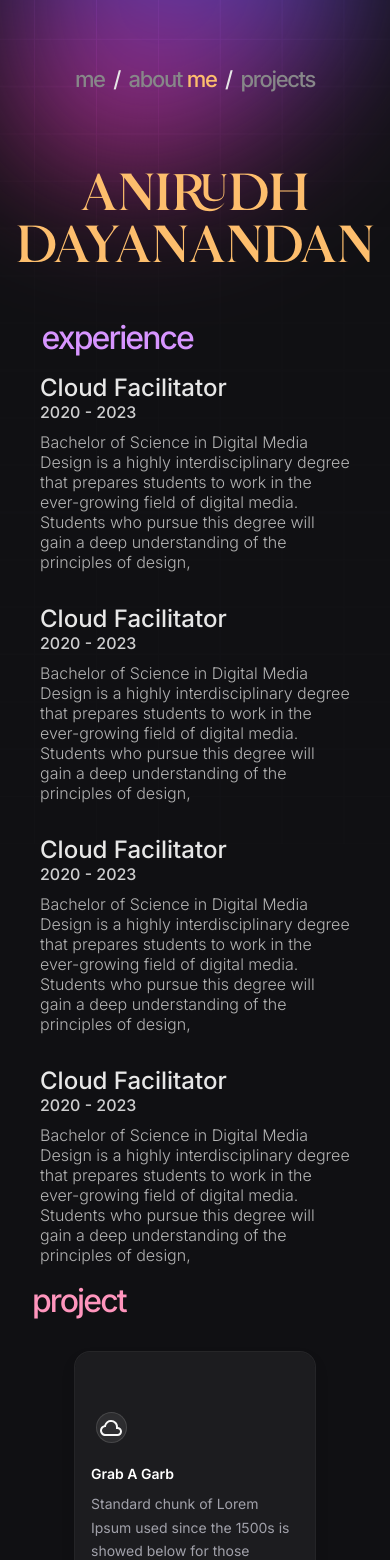
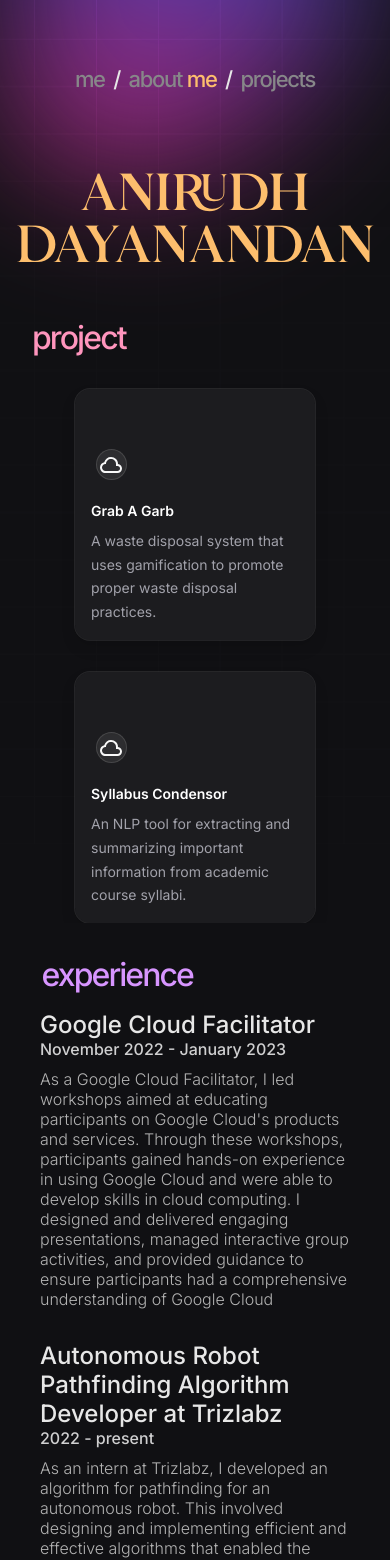
Before and after one commit to AnirudhDaya/K-Folio, a React (Vite) app: page /project in a window 390 px wide. Shown: the top 1560 px of the page. Built offline with nearby package versions, Linux system fonts and the light colour scheme.

Commit message:
Updated content

```diff
--- a/src/Components/AboutMe/AboutMe.jsx
+++ b/src/Components/AboutMe/AboutMe.jsx
@@ -7,7 +7,7 @@ function AboutMe() {
   return (
     <div className="AboutMEContainer">
       <div className="commonMainLogo">
-        <a href="https://linktr.ee/anirudhdayanand">
+        <a href="https://bento.me/anirudhdayanand"  target="_blank" rel="noopener noreferrer">
           <div className="LogoHover2">
             <h1 className="subLogo mainLogo ">Anirudh Dayanandan</h1>
           </div>
@@ -19,7 +19,7 @@ function AboutMe() {
           <img src={photo} alt="" className="photo" />
           <div className="darkLogoFrame">
             {darkSocials.map((take) => (
-              <a href="">
+              <a href={take.altLink}  target="_blank" rel="noopener noreferrer">
                 <img src={take.src} alt="" className="darkSocialLogo" />
               </a>
             ))}
@@ -31,27 +31,16 @@ function AboutMe() {
             <div className="detail whoAmI">
               <h3 className="aboutmeTitle  whoTitle">Who Am I ?</h3>
               <p className="aboutmePara whoPara">
-                I'm a tech enthusiast and problem solver with a passion for
-                DevOps and scripting. With expertise in Python and C++, I
-                specialize in creating efficient and scalable solutions for
-                complex problems. From automating deployments to optimizing
-                workflows, I'm dedicated to streamlining processes for
-                businesses. Take a look at my projects and get in touch to learn
-                more.
+                I'm an automation enthusiast who loves building projects and sharing
+                my experiences through part-time blogging. With a passion for DevOps
+                and open-source tech, I'm always seeking new ways to contribute to the
+                community. I'm also a machine learning enthusiast who enjoys expanding
+                my knowledge in the field. Ispecialize in creating efficient and scalable
+                solutions for complex problems.Above all, I believe in learning in public
+                and creating an environment that encourages growth and development. Take a look
+                at my projects and get in touch to learn more.
               </p>
             </div>
-            {/* <div className="detail aboutme">
-              <h3 className="aboutmeTitle aboutTitle">About Me</h3>
-              <p className="aboutmePara aboutPara">
-                I'm a tech enthusiast and problem solver with a passion for
-                DevOps and scripting. With expertise in Python and C++, I
-                specialize in creating efficient and scalable solutions for
-                complex problems. From automating deployments to optimizing
-                workflows, I'm dedicated to streamlining processes for
-                businesses. Take a look at my projects and get in touch to learn
-                more.
-              </p>
-            </div> */}
             <div className="detail education">
               <h3 className="aboutmeTitle educationTitle">Education</h3>
               <div className="educationFrame">
@@ -66,30 +55,18 @@ function AboutMe() {
                   <h3 className="textdesc detailDesc2">
                     Sree Chithra Thirunal College Of Engineering
                   </h3>
-                </div>
-                <div className="educationDetails edu-2">
+                  <div className="educationDetails edu-1">
                   <div className="subDesc">
                     <h3 className="textdesc detailDesc1">
                       {" "}
-                      Computer Science Engineering (AI/ML)
+                      School
                     </h3>
-                    <h4 className="textdesc detailDesc1.1">2020 - 2024</h4>
+                    <h4 className="textdesc detailDesc1.1">2007 - 2020</h4>
                   </div>
                   <h3 className="textdesc detailDesc2">
-                    Sree Chithra Thirunal College Of Engineering
+                    The Indian School, Bahrain
                   </h3>
                 </div>
-                <div className="educationDetails edu-3">
-                  <div className="subDesc">
-                    <h3 className="textdesc detailDesc1">
-                      {" "}
-                      Computer Science Engineering (AI/ML)
-                    </h3>
-                    <h4 className="textdesc detailDesc1.1">2020 - 2024</h4>
-                  </div>
-                  <h3 className="textdesc detailDesc2">
-                    Sree Chithra Thirunal College Of Engineering
-                  </h3>
                 </div>
               </div>
             </div>
@@ -102,7 +79,7 @@ function AboutMe() {
 
       <div className="socialLogo">
         <div className="socialLogo-track">
-          <a href="">
+          <a href=""  target="_blank" rel="noopener noreferrer">
             {tech.map((take, index) => (
               <Link to = "/CommingSoon">
               <img
--- a/src/Components/Me/Me.jsx
+++ b/src/Components/Me/Me.jsx
@@ -6,7 +6,7 @@ function Me() {
   return (
     <div className="MeContainer">
       <div className="MeTop">
-        <a href="https://linktr.ee/">
+        <a href="https://bento.me/anirudhdayanand"  target="_blank" rel="noopener noreferrer">
           <div className="LogoHover">
             <h1 className="BigLogo mainLogo">Anirudh Dayanandan</h1>
           </div>
@@ -14,37 +14,17 @@ function Me() {
 
         <div className="skillContainer">
           <div className="skills skillSet_1">
-            <span className="skillPara skill_1">cloud engineer <span className="bulletPoints"> &bull; </span>{" "} </span>
-            <span className="skillPara skill_2">
-              problem solving aficianado <span className="bulletPoints"> &bull; </span>{" "}
-            </span>
-            <span className="skillPara skill_3">
-              react native developer <span className="bulletPoints"> &bull; </span>{" "}
-            </span>
+            <span className="skillPara skill_1">google cloud certified <span className="bulletPoints"> &bull; </span>{" "} </span>
+            <span className="skillPara skill_4">ai/ml engineer  <span className="bulletPoints">&bull;  </span></span>
           </div>
           <div className="skills skillSet_2">
-            <span className="skillPara skill_4">ai/ml engineer  <span className="bulletPoints">&bull;  </span></span>
-            <span className="skillPara skill_5">
-              data structure and oops  <span className="bulletPoints">&bull;</span> { " "}
+            <span className="skillPara skill_2">
+            devOPs <span className="bulletPoints"> &bull; </span>{" "}
             </span>
-            <span className="skillPara skill_6">python scripting  <span className="bulletPoints">&bull;  </span></span>
-            <span className="skillPara skill_7">java  <span className="bulletPoints">&bull;  </span></span>
-            <span className="skillPara skill_8">rust  <span className="bulletPoints">&bull;  </span></span>
-          </div>
-          <div className="skills skillSet_3">
-            <span className="skillPara skill_9">c++ eater  <span className="bulletPoints">&bull;  </span></span>
-            <span className="skillPara skill_10">devOPs <span className="bulletPoints">&bull;  </span></span>
-            <span className="skillPara skill_12">barca <span className="bulletPoints"> &bull; </span> </span>
-            {/* <span className="skillPara skill_13">made by ANIZ </span> */}
+            <span className="skillPara skill_6">automation <span className="bulletPoints">&bull;  </span></span>
+            <span className="skillPara skill_10">problem solving aficianado <span className="bulletPoints">&bull;  </span></span>
           </div>
         </div>
-
-        {/* <div className="skills skillSet_4">
-          <p className="meDetails">
-             As a tech enthusiast and problem solver, I'm constantly exploring new technologies and creating innovative solutions. With expertise in DevOps and scripting, I specialize in creating seamless and efficient applications that solve complex problems. Take a look at my projects to see how I can help your business succeed. Let's connect and explore new possibilities together!
-          </p>
-
-        </div> */}
       </div>
 
       <div className="lineConnect"></div>
--- a/src/Components/Project/Project.css
+++ b/src/Components/Project/Project.css
@@ -55,15 +55,18 @@
     text-transform: lowercase;
 }
 
+.expMainTitle{
+    padding-top: 1em;
+}
+
 .projMainTitle{
-    padding-bottom: 1em;
     color: var(--other-pink);
 }
 .projectContainer{
 
-    /* display: grid; */
-    /* grid-template-rows: ; */
-
+    display: flex;
+    flex-wrap: wrap;
+    justify-content: center;
 
 }
 .experinceFrame{
@@ -164,7 +167,9 @@
         padding: 0em;
     }
 
-
+    .expMainTitle{
+        padding-top: 1em;
+    }
 
 }
 
--- a/src/Components/Project/Project.jsx
+++ b/src/Components/Project/Project.jsx
@@ -6,7 +6,7 @@ function Project() {
   return (
     <div className="projectContainer">
       <div className="commonMainLogo">
-        <a href="https://linktr.ee/anirudhdayanand">
+        <a href="https://bento.me/anirudhdayanand"  target="_blank" rel="noopener noreferrer">
           <div className="LogoHover3">
             <h1 className="subLogo mainLogo">Anirudh Dayanandan</h1>
           </div>
@@ -14,22 +14,7 @@ function Project() {
       </div>
 
       <div className="projectsNexperience">
-        <h1 className="expMainTitle">Experience</h1>
 
-        <div className="experienceContainer">
-          {experience.map((item) => {
-            return (
-              <div className={`experinceFrame exp${item.id}`}>
-                <div className="expHeading">
-                  <h3 className="expTitle">{item.expTitle}</h3>
-                  <h3 className="expTitle expYear">{item.year}</h3>
-                </div>
-                <p className="expDesc">{item.desc}</p>
-              </div>
-            );
-          })}
-
-        </div>
 
         <h1 className="projMainTitle">Project</h1>
 
@@ -37,6 +22,7 @@ function Project() {
           {forProjects.map((item) => {
             return (
               <div className="card">
+                <a href={item.altLink}  target="_blank" rel="noopener noreferrer">
                 <span className="icon">
                   <div
                     key={item.logo}
@@ -66,9 +52,26 @@ function Project() {
                   <div className="line line-2"></div>
                   <div className="line line-3"></div>
                 </div>
+                </a>
               </div>
             );
           })}
+        </div>
+        <h1 className="expMainTitle">Experience</h1>
+
+        <div className="experienceContainer">
+          {experience.map((item) => {
+            return (
+              <div className={`experinceFrame exp${item.id}`}>
+                <div className="expHeading">
+                  <h3 className="expTitle">{item.expTitle}</h3>
+                  <h3 className="expTitle expYear">{item.year}</h3>
+                </div>
+                <p className="expDesc">{item.desc}</p>
+              </div>
+            );
+          })}
+
         </div>
       </div>
     </div>
--- a/src/assets/export.js
+++ b/src/assets/export.js
@@ -96,19 +96,20 @@ const socials = [
 
 const darkSocials = [
     {
-        src : darkGithub
+        src : darkGithub,
+        altLink: "https://github.com/AnirudhDaya",
     },
     {
-        src : darkInstagram
+        src : darkLinkedin,
+        altLink: "https://www.linkedin.com/in/anirudhdayanand/",
     },
     {
-        src : darkLinkedin
+        src : darkTwitter,
+        altLink: "https://twitter.com/anirudhdayanand",
     },
     {
-        src : darkTwitter
-    },
-    {
-        src : darkHashode
+        src : darkHashode,
+        altLink: "https://anirudhdaya.hashnode.dev/",
     },
 
 ]
--- a/src/assets/projectExport.js
+++ b/src/assets/projectExport.js
@@ -1,33 +1,17 @@
 export const experience =[
     {
         id : 1,
-        expTitle : 'Cloud Facilitator',
-        year : '2020 - 2023',
-        desc : ' Bachelor of Science in Digital Media Design is a highly interdisciplinary degree that prepares students to work in the ever-growing field of digital media. Students who pursue this degree will gain a deep understanding of the principles of design,',
+        expTitle : 'Google Cloud Facilitator',
+        year : ' November 2022 - January 2023',
+        desc : "As a Google Cloud Facilitator, I led workshops aimed at educating participants on Google Cloud's products and services. Through these workshops, participants gained hands-on experience in using Google Cloud and were able to develop skills in cloud computing. I designed and delivered engaging presentations, managed interactive group activities, and provided guidance to ensure participants had a comprehensive understanding of Google Cloud",
 
 
     },
     {
         id : 2,
-        expTitle : 'Cloud Facilitator',
-        year : '2020 - 2023',
-        desc : ' Bachelor of Science in Digital Media Design is a highly interdisciplinary degree that prepares students to work in the ever-growing field of digital media. Students who pursue this degree will gain a deep understanding of the principles of design,',
-
-
-    },
-    {
-        id : 3,
-        expTitle : 'Cloud Facilitator',
-        year : '2020 - 2023',
-        desc : ' Bachelor of Science in Digital Media Design is a highly interdisciplinary degree that prepares students to work in the ever-growing field of digital media. Students who pursue this degree will gain a deep understanding of the principles of design,',
-
-
-    },
-    {
-        id : 4,
-        expTitle : 'Cloud Facilitator',
-        year : '2020 - 2023',
-        desc : ' Bachelor of Science in Digital Media Design is a highly interdisciplinary degree that prepares students to work in the ever-growing field of digital media. Students who pursue this degree will gain a deep understanding of the principles of design,',
+        expTitle : 'Autonomous Robot Pathfinding Algorithm Developer at Trizlabz',
+        year : '2022 - present',
+        desc : 'As an intern at Trizlabz, I developed an algorithm for pathfinding for an autonomous robot. This involved designing and implementing efficient and effective algorithms that enabled the robot to navigate through complex environments while avoiding obstacles. The project required me to use my skills in programming, mathematics, C++, ROS and problem-solving to create a robust and reliable solution. My work on this project helped to improve the capabilities of the autonomous robot and laid the foundation for future developments in this area.',
 
 
     },
@@ -37,25 +21,16 @@ export const forProjects = [
     {
         logo : '<svg width="24" height="24" viewBox="0 0 24 24" fill="none" xmlns="http://www.w3.org/2000/svg"><path d="M6.5 20C4.98333 20 3.68733 19.475 2.612 18.425C1.53667 17.375 0.999334 16.0917 1 14.575C1 13.275 1.39167 12.1167 2.175 11.1C2.95833 10.0833 3.98333 9.43333 5.25 9.15C5.66667 7.61667 6.5 6.375 7.75 5.425C9 4.475 10.4167 4 12 4C13.95 4 15.6043 4.67933 16.963 6.038C18.3217 7.39667 19.0007 9.05067 19 11C20.15 11.1333 21.1043 11.6293 21.863 12.488C22.6217 13.3467 23.0007 14.3507 23 15.5C23 16.75 22.5623 17.8127 21.687 18.688C20.8117 19.5633 19.7493 20.0007 18.5 20H6.5ZM6.5 18H18.5C19.2 18 19.7917 17.7583 20.275 17.275C20.7583 16.7917 21 16.2 21 15.5C21 14.8 20.7583 14.2083 20.275 13.725C19.7917 13.2417 19.2 13 18.5 13H17V11C17 9.61667 16.5123 8.43733 15.537 7.462C14.5617 6.48667 13.3827 5.99933 12 6C10.6167 6 9.43733 6.48767 8.462 7.463C7.48667 8.43833 6.99933 9.61733 7 11H6.5C5.53333 11 4.70833 11.3417 4.025 12.025C3.34167 12.7083 3 13.5333 3 14.5C3 15.4667 3.34167 16.2917 4.025 16.975C4.70833 17.6583 5.53333 18 6.5 18Z" fill="#F8F8F8"/></svg>',
         name : 'Grab A Garb',
-        desc : 'Standard chunk of Lorem Ipsum used since the 1500s is showed below for those interested.',
+        altLink:"https://github.com/Jovin247/SmartBin" ,
+        desc : 'A waste disposal system that uses gamification to promote proper waste disposal practices.',
 
     },
     {
         logo : '<svg width="24" height="24" viewBox="0 0 24 24" fill="none" xmlns="http://www.w3.org/2000/svg"><path d="M6.5 20C4.98333 20 3.68733 19.475 2.612 18.425C1.53667 17.375 0.999334 16.0917 1 14.575C1 13.275 1.39167 12.1167 2.175 11.1C2.95833 10.0833 3.98333 9.43333 5.25 9.15C5.66667 7.61667 6.5 6.375 7.75 5.425C9 4.475 10.4167 4 12 4C13.95 4 15.6043 4.67933 16.963 6.038C18.3217 7.39667 19.0007 9.05067 19 11C20.15 11.1333 21.1043 11.6293 21.863 12.488C22.6217 13.3467 23.0007 14.3507 23 15.5C23 16.75 22.5623 17.8127 21.687 18.688C20.8117 19.5633 19.7493 20.0007 18.5 20H6.5ZM6.5 18H18.5C19.2 18 19.7917 17.7583 20.275 17.275C20.7583 16.7917 21 16.2 21 15.5C21 14.8 20.7583 14.2083 20.275 13.725C19.7917 13.2417 19.2 13 18.5 13H17V11C17 9.61667 16.5123 8.43733 15.537 7.462C14.5617 6.48667 13.3827 5.99933 12 6C10.6167 6 9.43733 6.48767 8.462 7.463C7.48667 8.43833 6.99933 9.61733 7 11H6.5C5.53333 11 4.70833 11.3417 4.025 12.025C3.34167 12.7083 3 13.5333 3 14.5C3 15.4667 3.34167 16.2917 4.025 16.975C4.70833 17.6583 5.53333 18 6.5 18Z" fill="#F8F8F8"/></svg>',
-        name : 'Grab A Garb',
-        desc : 'Standard chunk of Lorem Ipsum used since the 1500s is showed below for those interested.',
+        name : 'Syllabus Condensor',
+        altLink:"https://github.com/FAHADPN/Syllabus-condenser" ,
+        desc : 'An NLP tool for extracting and summarizing important information from academic course syllabi.',
 
     },
-    {
-        logo : '<svg width="24" height="24" viewBox="0 0 24 24" fill="none" xmlns="http://www.w3.org/2000/svg"><path d="M6.5 20C4.98333 20 3.68733 19.475 2.612 18.425C1.53667 17.375 0.999334 16.0917 1 14.575C1 13.275 1.39167 12.1167 2.175 11.1C2.95833 10.0833 3.98333 9.43333 5.25 9.15C5.66667 7.61667 6.5 6.375 7.75 5.425C9 4.475 10.4167 4 12 4C13.95 4 15.6043 4.67933 16.963 6.038C18.3217 7.39667 19.0007 9.05067 19 11C20.15 11.1333 21.1043 11.6293 21.863 12.488C22.6217 13.3467 23.0007 14.3507 23 15.5C23 16.75 22.5623 17.8127 21.687 18.688C20.8117 19.5633 19.7493 20.0007 18.5 20H6.5ZM6.5 18H18.5C19.2 18 19.7917 17.7583 20.275 17.275C20.7583 16.7917 21 16.2 21 15.5C21 14.8 20.7583 14.2083 20.275 13.725C19.7917 13.2417 19.2 13 18.5 13H17V11C17 9.61667 16.5123 8.43733 15.537 7.462C14.5617 6.48667 13.3827 5.99933 12 6C10.6167 6 9.43733 6.48767 8.462 7.463C7.48667 8.43833 6.99933 9.61733 7 11H6.5C5.53333 11 4.70833 11.3417 4.025 12.025C3.34167 12.7083 3 13.5333 3 14.5C3 15.4667 3.34167 16.2917 4.025 16.975C4.70833 17.6583 5.53333 18 6.5 18Z" fill="#F8F8F8"/></svg>',
-        name : 'Grab A Garb',
-        desc : 'Standard chunk of Lorem Ipsum used since the 1500s is showed below for those interested.',
 
-    },
-    {
-        logo : '<svg width="24" height="24" viewBox="0 0 24 24" fill="none" xmlns="http://www.w3.org/2000/svg"><path d="M6.5 20C4.98333 20 3.68733 19.475 2.612 18.425C1.53667 17.375 0.999334 16.0917 1 14.575C1 13.275 1.39167 12.1167 2.175 11.1C2.95833 10.0833 3.98333 9.43333 5.25 9.15C5.66667 7.61667 6.5 6.375 7.75 5.425C9 4.475 10.4167 4 12 4C13.95 4 15.6043 4.67933 16.963 6.038C18.3217 7.39667 19.0007 9.05067 19 11C20.15 11.1333 21.1043 11.6293 21.863 12.488C22.6217 13.3467 23.0007 14.3507 23 15.5C23 16.75 22.5623 17.8127 21.687 18.688C20.8117 19.5633 19.7493 20.0007 18.5 20H6.5ZM6.5 18H18.5C19.2 18 19.7917 17.7583 20.275 17.275C20.7583 16.7917 21 16.2 21 15.5C21 14.8 20.7583 14.2083 20.275 13.725C19.7917 13.2417 19.2 13 18.5 13H17V11C17 9.61667 16.5123 8.43733 15.537 7.462C14.5617 6.48667 13.3827 5.99933 12 6C10.6167 6 9.43733 6.48767 8.462 7.463C7.48667 8.43833 6.99933 9.61733 7 11H6.5C5.53333 11 4.70833 11.3417 4.025 12.025C3.34167 12.7083 3 13.5333 3 14.5C3 15.4667 3.34167 16.2917 4.025 16.975C4.70833 17.6583 5.53333 18 6.5 18Z" fill="#F8F8F8"/></svg>',
-        name : 'Grab A Garb',
-        desc : 'Standard chunk of Lorem Ipsum used since the 1500s is showed below for those interested.',
-
-    },
 ]
```
